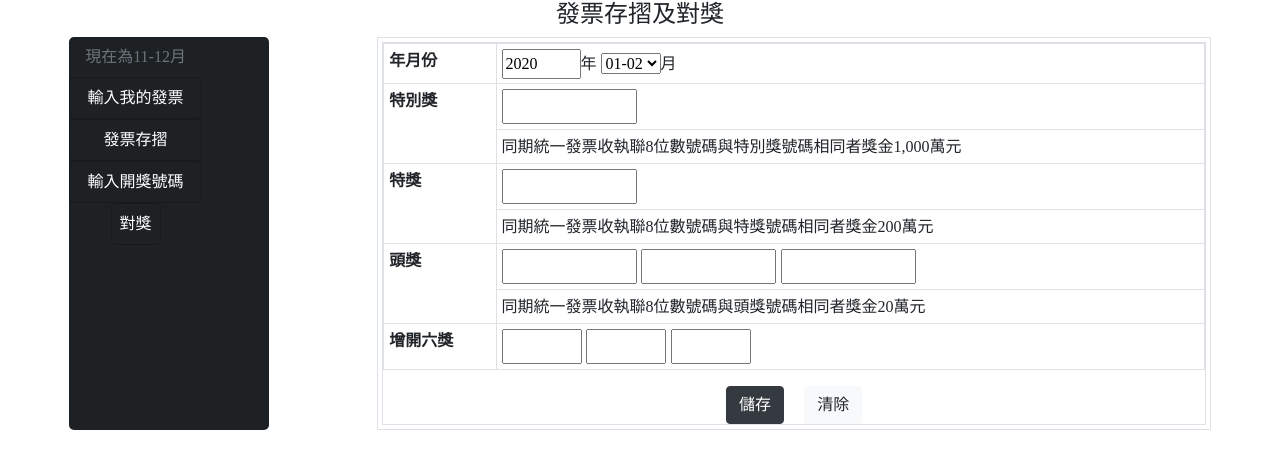
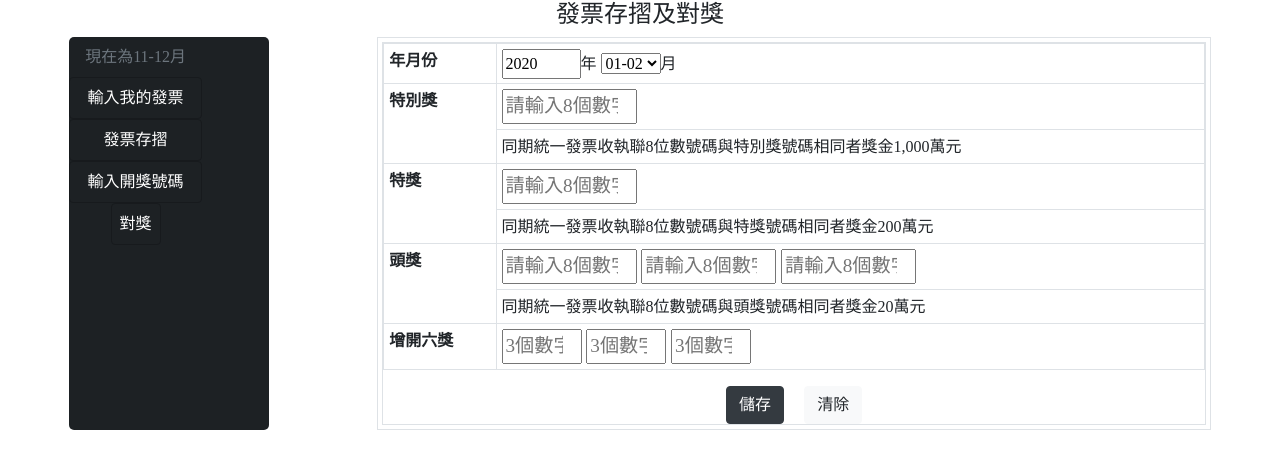
Before and after one commit to wdaweb/invoice-Winnie086, a PHP site: page /index.php?do=add_awards in a window 1280 px wide. Shown: the top 469 px of the page. Run offline with PHP 8.4, Linux system fonts and the light colour scheme; some libraries are stand-ins or nearby versions.

Commit message:
輸入開獎號碼的欄位形式只能用數字

```diff
--- a/add_awards.php
+++ b/add_awards.php
@@ -18,7 +18,7 @@
     <tr>
      <th id="specialPrize" rowspan="2">特別獎</th>
      <td headers="specialPrize" class="number">
-     <input type="number" name="special_prize" max="99999999" min="00000001">
+     <input type="number" name="special_prize" max="99999999" min="00000001" placeholder="請輸入8個數字" onkeyup="value=this.value.replace(/[^/0-9] /g,'')" required>
      </td>
     </tr>
     <tr>
@@ -27,7 +27,7 @@
     <tr>
      <th id="grandPrize" rowspan="2">特獎</th>
      <td headers="grandPrize" class="number">
-     <input type="number" name="grand_prize" max="99999999" min="00000001">
+     <input type="number" name="grand_prize" max="99999999" min="00000001" placeholder="請輸入8個數字" onkeyup="value=this.value.replace(/[^/0-9] /g,'')" required>
      </td>
     </tr>
     <tr>
@@ -36,9 +36,9 @@
     <tr>
      <th id="firstPrize" rowspan="2">頭獎</th>
      <td headers="firstPrize" class="number">
-     <input type="number" name="first_prize[]" max="99999999" min="00000001">
-     <input type="number" name="first_prize[]" max="99999999" min="00000001">
-     <input type="number" name="first_prize[]" max="99999999" min="00000001">
+     <input type="number" name="first_prize[]" max="99999999" min="00000001" placeholder="請輸入8個數字" onkeyup="value=this.value.replace(/[^/0-9] /g,'')" required>
+     <input type="number" name="first_prize[]" max="99999999" min="00000001" placeholder="請輸入8個數字" onkeyup="value=this.value.replace(/[^/0-9] /g,'')" required>
+     <input type="number" name="first_prize[]" max="99999999" min="00000001" placeholder="請輸入8個數字" onkeyup="value=this.value.replace(/[^/0-9] /g,'')" required>
      </td>
     </tr>
     <tr>
@@ -67,9 +67,9 @@
     <tr>
      <th id="addSixPrize">增開六獎</th>
      <td headers="addSixPrize" class="number">
-     <input type="number" name="addSixPrize_prize[]" max="999" min="001">
-     <input type="number" name="addSixPrize_prize[]" max="999" min="001">
-     <input type="number" name="addSixPrize_prize[]" max="999" min="001">
+     <input type="number" name="addSixPrize_prize[]" max="999" min="001" placeholder="3個數字" onkeyup="value=this.value.replace(/[^/0-9] /g,'')">
+     <input type="number" name="addSixPrize_prize[]" max="999" min="001" placeholder="3個數字" onkeyup="value=this.value.replace(/[^/0-9] /g,'')">
+     <input type="number" name="addSixPrize_prize[]" max="999" min="001" placeholder="3個數字" onkeyup="value=this.value.replace(/[^/0-9] /g,'')">
      </td>
     </tr>
 
```
